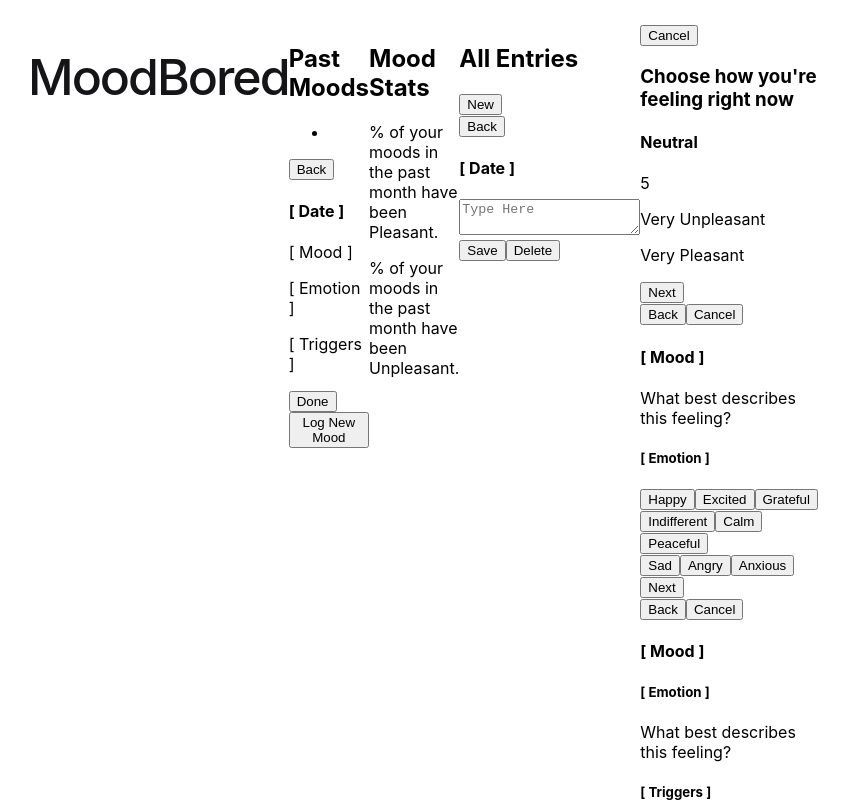
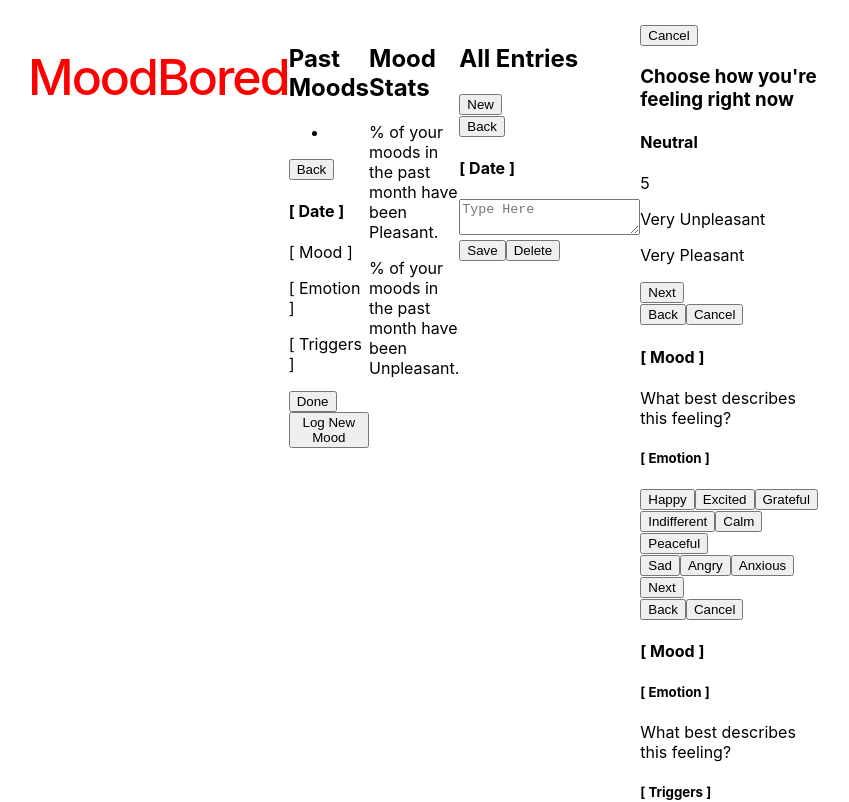
Before and after one commit to a-bikombe/MoodBored, an Angular app: page / in a window 1280 px wide. Shown: the top 802 px of the page, without its empty margins (262-1111 px from the left). Built offline with nearby package versions, Linux system fonts and the light colour scheme.

Commit message:
red header

```diff
--- a/src/app/app.component.html
+++ b/src/app/app.component.html
@@ -5,7 +5,7 @@
 <main class="main">
     <div class="content">
         <header>
-            <h1>MoodBored</h1>
+            <h1 style="color: red;">MoodBored</h1>
         </header>
 		<past-moods></past-moods>
 		<stats></stats>
```
